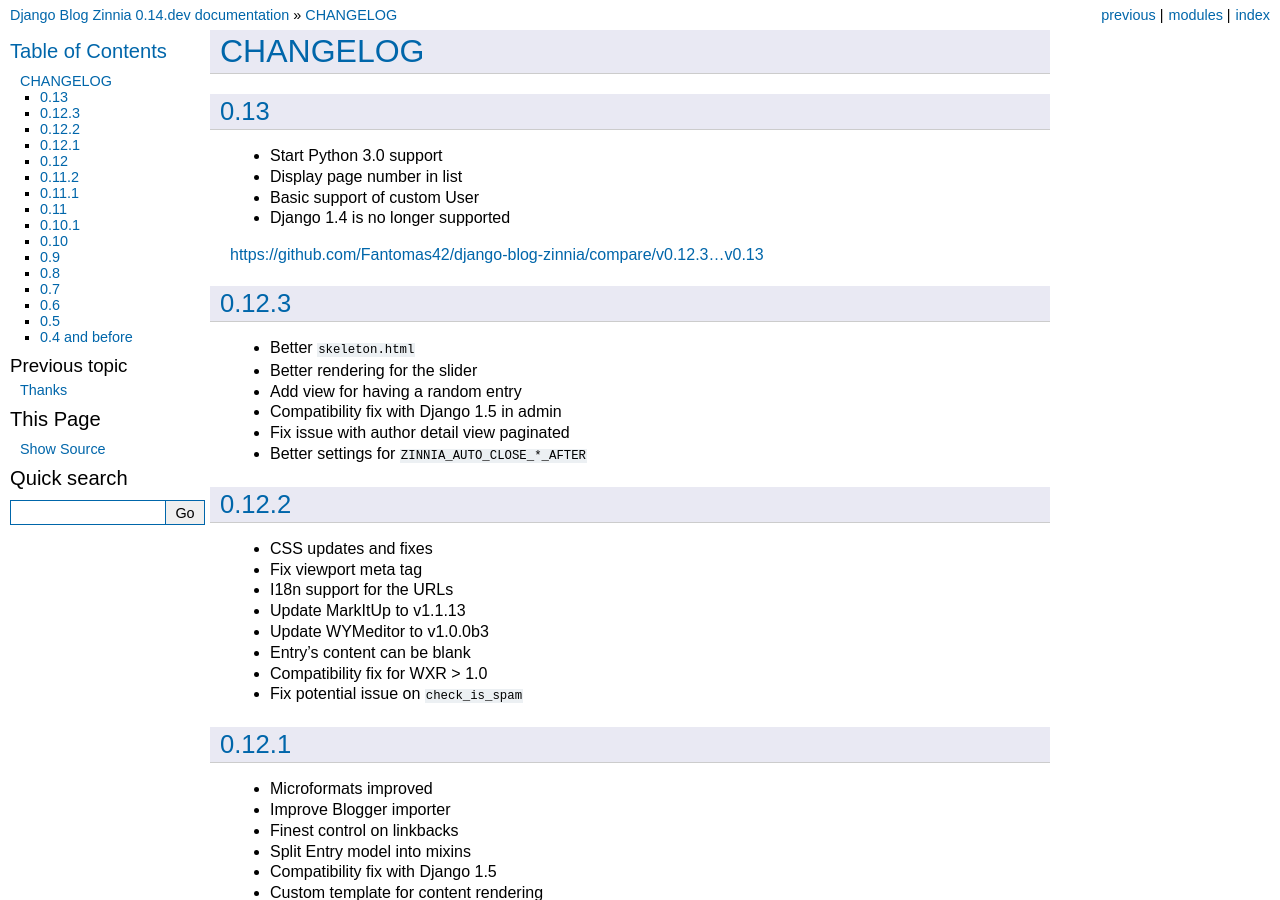
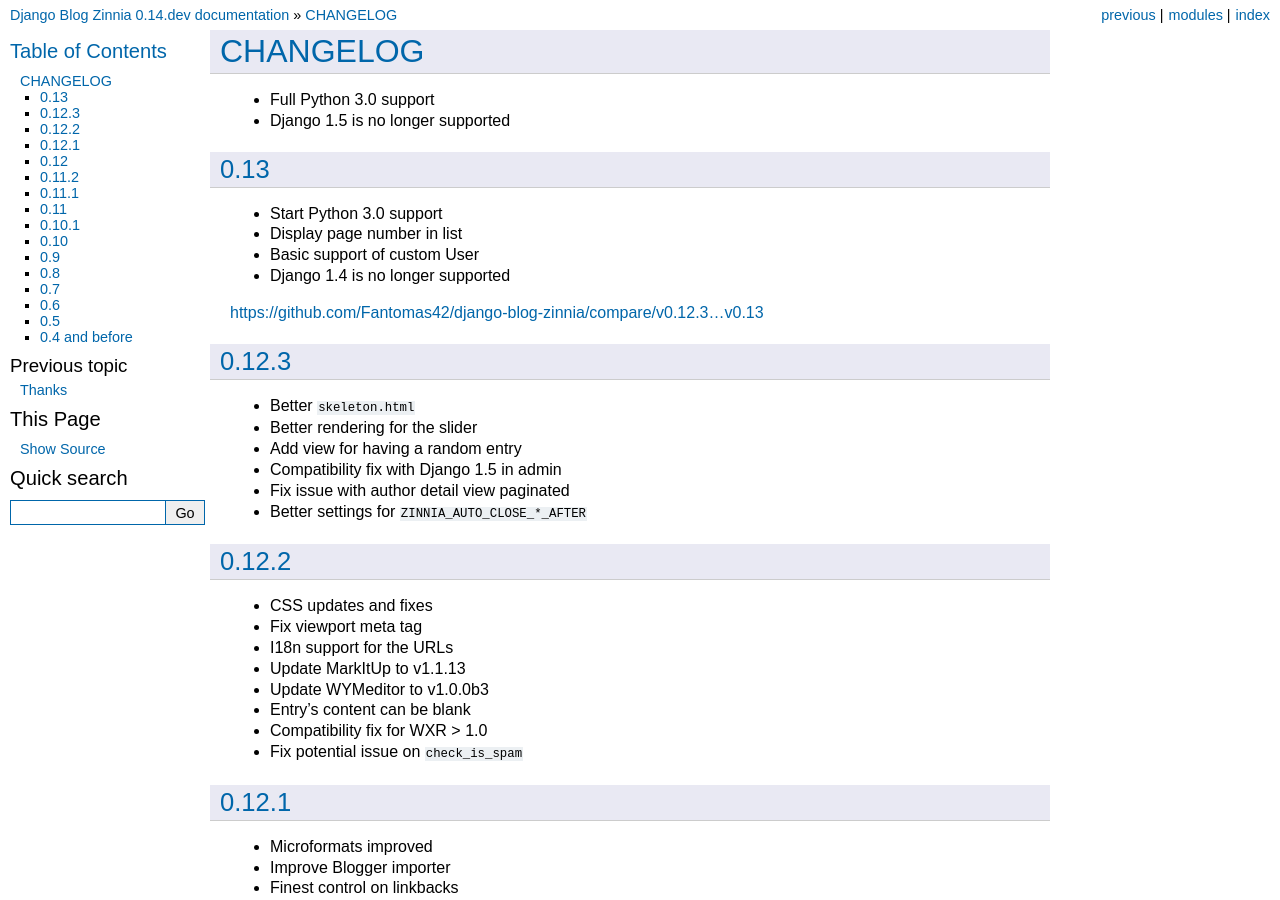
Before and after one commit to Fantomas42/django-blog-zinnia, a Sphinx documentation site: the page built from docs/notes/changelog.rst, in a window 1280 px wide and 900 px high. Built offline with Sphinx 7.4.7, drawn with Linux system fonts in a browser that asks for light colours.

Commit message:
Create changelog for v0.14

```diff
--- a/docs/notes/changelog.rst
+++ b/docs/notes/changelog.rst
@@ -1,5 +1,8 @@
 CHANGELOG
 =========
+
+* Full Python 3.0 support
+* Django 1.5 is no longer supported
 
 0.13
 ----
```
